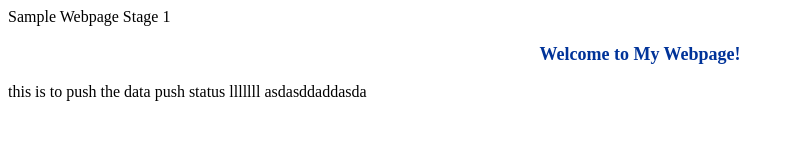
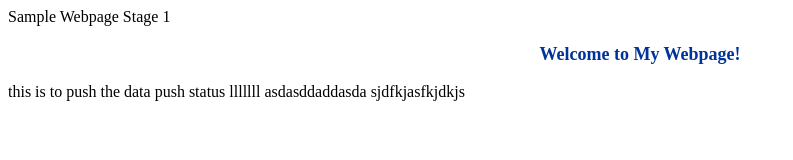
Before and after one commit to pankajk156/devopsal2, a plain HTML site: page index.html in a window 1280 px wide. Shown: the whole page, without its empty margins (0-793 px from the left). Drawn offline with Linux system fonts and the light colour scheme.

Commit message:
push status

```diff
--- a/index.html
+++ b/index.html
@@ -5,3 +5,4 @@
 push status
 lllllll
 asdasddaddasda
+sjdfkjasfkjdkjs
```
